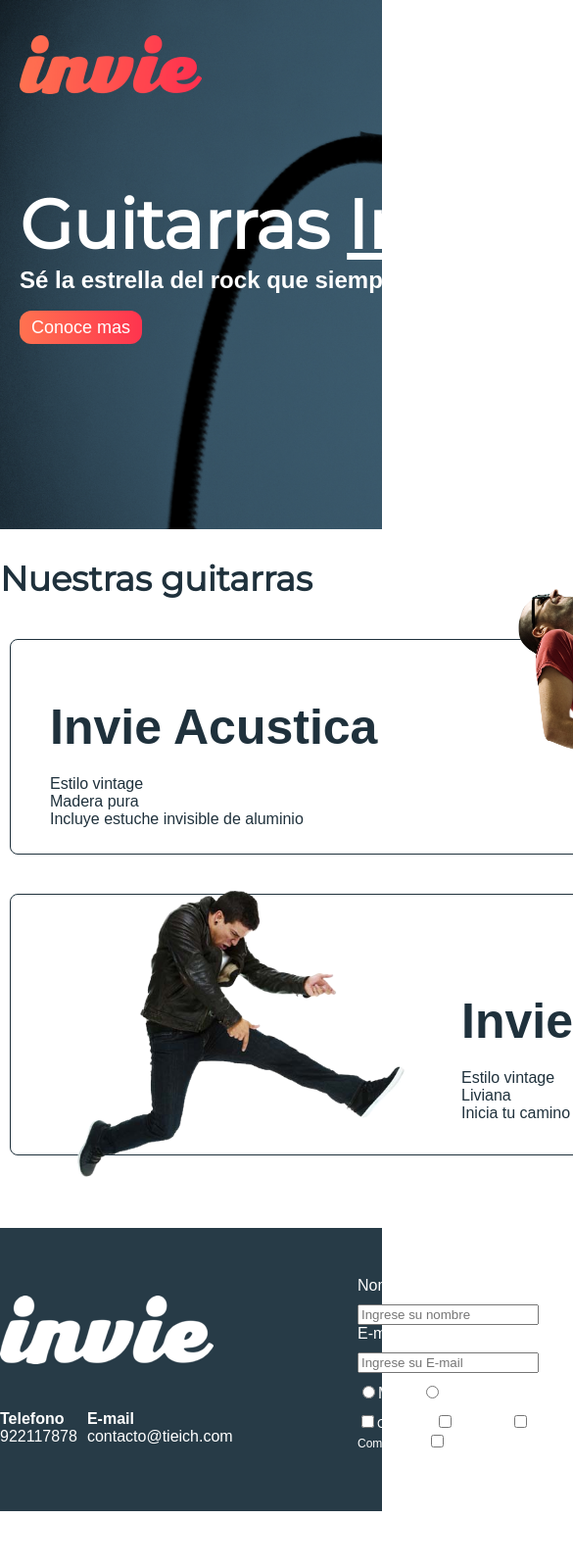
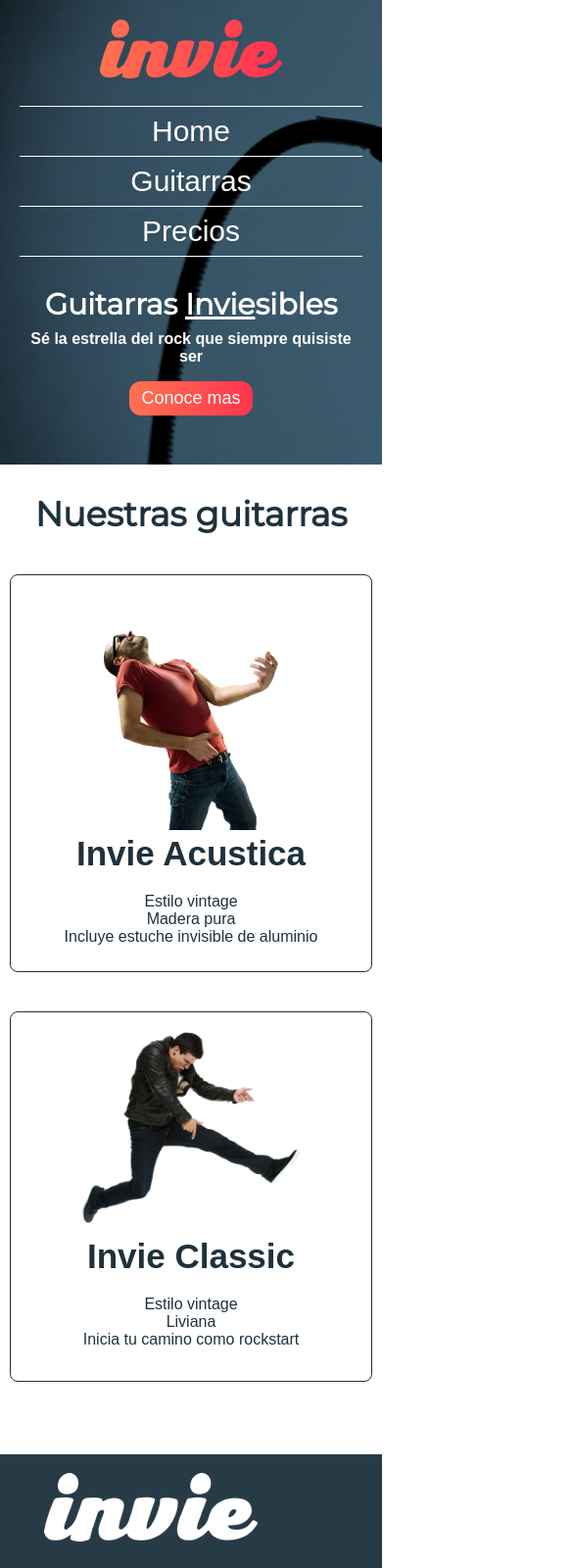
Before and after one commit to TieicH/Invie, a plain HTML site: page index.html in a window 390 px wide. Shown: the top 1600 px of the page at 98% size, 585 px wide, since content can reach past the window. Before the commit the page ends 1542 px from the top, so only its background shows below. Drawn offline with Linux system fonts and the light colour scheme; a web font is replaced by a local one.

Commit message:
Se agrega responsive al proyecto

```diff
--- a/Invie/css/landing.css
+++ b/Invie/css/landing.css
@@ -105,7 +105,7 @@ input:focus, textarea:focus{
 }
 
 .contenedor{
-    width: 850px;
+    width: 800px;
     margin: auto;
 }
 
@@ -235,3 +235,206 @@ table, td, th{
 .tabla{
     margin: 50px 0;
 }
+
+@media screen and (max-width: 950px){
+
+    .col1{
+        margin-right: 30px;
+    }
+
+    .col2{
+        margin: 0;
+    }
+
+    .contacto{
+        margin-left: 10px;
+    }
+
+    .formulario{
+        margin-right: 202px;
+    }
+}
+
+
+@media screen and (max-width: 800px){
+
+    .contenedor{
+        width: auto;
+        max-width: 800px;
+    }
+
+    .titulo{
+        font-size: 45px;
+        margin-top: 30px;
+    }
+
+    .title-a{
+        font-size: 18px;
+    }
+
+    .title-b{
+        margin-top: 0;
+    }
+
+    .portada{
+        height: auto;
+    }
+
+    .portada .button{
+        display: inline-block;
+        margin-bottom: 30px;
+    }
+
+
+    /*GUITARRAS*/
+    .guitarras{
+        text-align: center;
+    }
+
+    .izquierda, .derecha{
+        float: none;
+        position: static;
+    }
+
+    .izquierda{
+        width: 400px;
+    }
+
+    /*GUITARRAS*/
+
+    .col1{
+        margin-right: 0;
+    }
+
+    .contenedor-guitarra-a{
+        padding: 0;
+    }
+
+}
+
+@media screen and (max-width: 740px){
+    .footer .contenedor{
+        display: block;
+    }
+
+    .contacto{
+        margin: 0 auto;
+    }
+
+    .formulario {
+        display: block;
+        margin: 0 auto;
+        width: 300px;
+        padding: 0;
+    }
+
+    .col1{
+        margin: 0;
+        padding: 0;
+    }
+
+    .footer{
+        padding-bottom: 50px;
+    }
+
+    .intereses label{
+        display: block;
+        font-size: 16px;
+    }
+
+    input[type="text"],
+    input[type="email"]{
+        padding: 5px;
+        font-size: 16px;
+    }
+
+    input[type="radio"],
+    input[type="checkbox"]{
+        zoom: 1.5;
+        margin-left: 0;
+    }
+
+    textarea{
+        width: 100%;
+        font-size: 16px;
+    }
+
+    .sexo{
+        display: flex;
+        flex-direction: column;
+        margin-bottom: 0;
+    }
+}
+
+
+@media screen and (max-width: 650px){
+
+    .header{
+        text-align: center;
+    }
+
+    .logotipo{
+        margin: 0;
+    }
+
+    .menu{
+        position: static;
+        display: block;
+    }
+
+    .menu li:first-child{
+        margin: 0;
+    }
+
+    .menu ul{
+        padding: 0;
+    }
+
+}
+
+@media screen and (max-width: 500px){
+    .portada{
+        text-align: center;
+    }
+
+    .menu li{
+        display: block;
+        margin: 0;
+        padding: 8px 0;
+        border-bottom: 1px solid;
+    }
+
+    .menu li:first-child{
+        border-top: 1px solid;
+    }
+
+    .menu li:before{
+        display: none;
+    }
+
+    .menu a{
+        font-size: 30px;
+    }
+
+    .titulo{
+        font-size: 30px;
+        margin-bottom: 8px;
+    }
+
+    .title-a{
+        font-size: 16px;
+    }
+
+    .derecha{
+        width: 250px;
+    }
+
+    .izquierda{
+        width: 300px;
+    }
+
+    .title-b{
+        font-size: 35px;
+    }
+
+}
```
